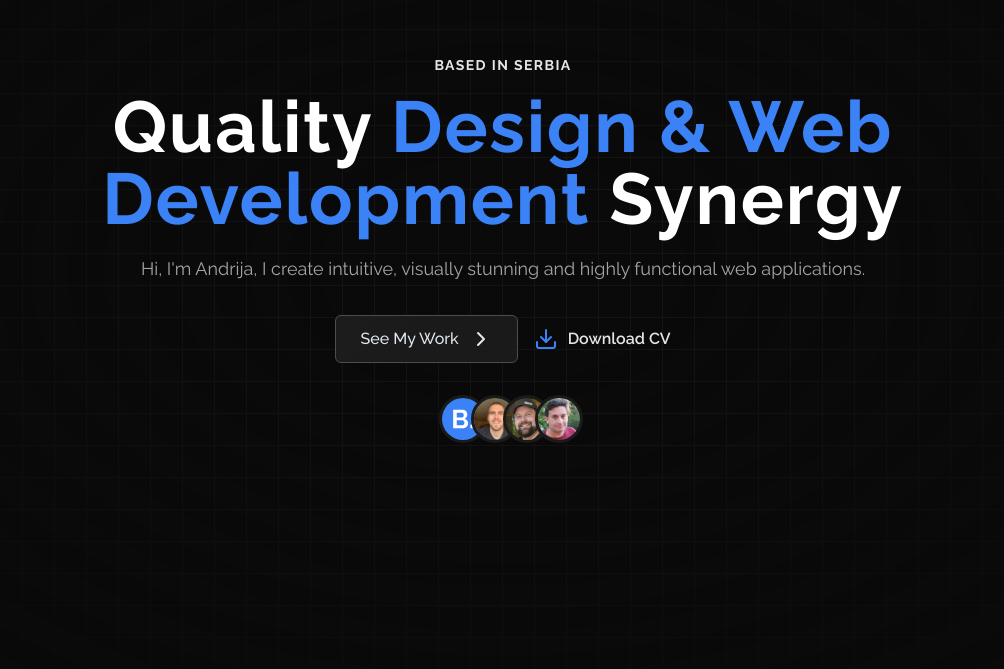
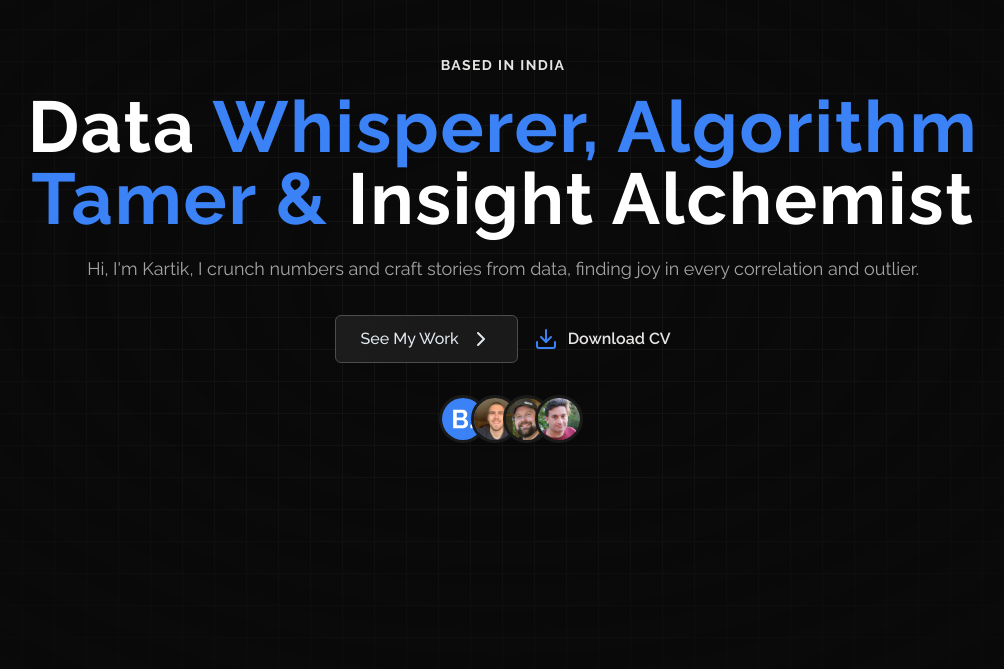
Before and after one commit to Gudguykartik/kartik_website, a Next.js app: page / in a window 1280 px wide. Shown: the part 131-800 px from the top of the page, without its empty margins (137-1141 px from the left). Built offline with nearby package versions, Linux system fonts and the light colour scheme.

Commit message:
Update HeroSection.tsx

```diff
--- a/app/_components/HeroSection.tsx
+++ b/app/_components/HeroSection.tsx
@@ -19,19 +19,18 @@ const HeroSection = () => {
       >
         <div className="flex flex-col justify-center items-center relative z-10 text-center">
           <p className="uppercase font-bold text-sm tracking-widest">
-            Based In Serbia
+            Based In India
           </p>
           {/* <h1 className="text-[40px] md:text-6xl lg:text-7xl font-bold text-center max-w-5xl leading-tight tracking-wide">
             Quality Design &{" "}
             <span className="text-primary">Web Development</span> Synergy
           </h1> */}
           <TextGenerateEffect
-            words="Quality Design & Web Development Synergy"
+            words="Data Whisperer, Algorithm Tamer & Insight Alchemist"
             className="text-[40px] md:text-6xl lg:text-7xl font-bold text-center max-w-5xl leading-snug tracking-wide"
           />
           <p className="pt-5 pb-8 text-sm sm:text-base md:text-lg text-dark-200 dark:text-stone-200/70">
-            Hi, I&apos;m Andrija, I create intuitive, visually stunning and
-            highly functional web applications.
+            Hi, I&apos;m Kartik, I crunch numbers and craft stories from data, finding joy in every correlation and outlier.
           </p>
           <div className="flex flex-col sm:flex-row items-center gap-4">
             <ShinyButton icon={<ChevronRight />}>
```
